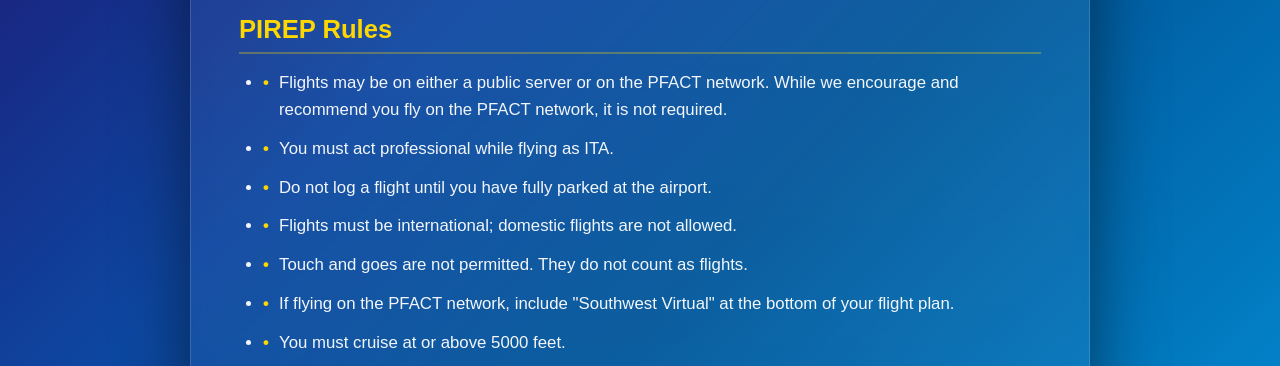
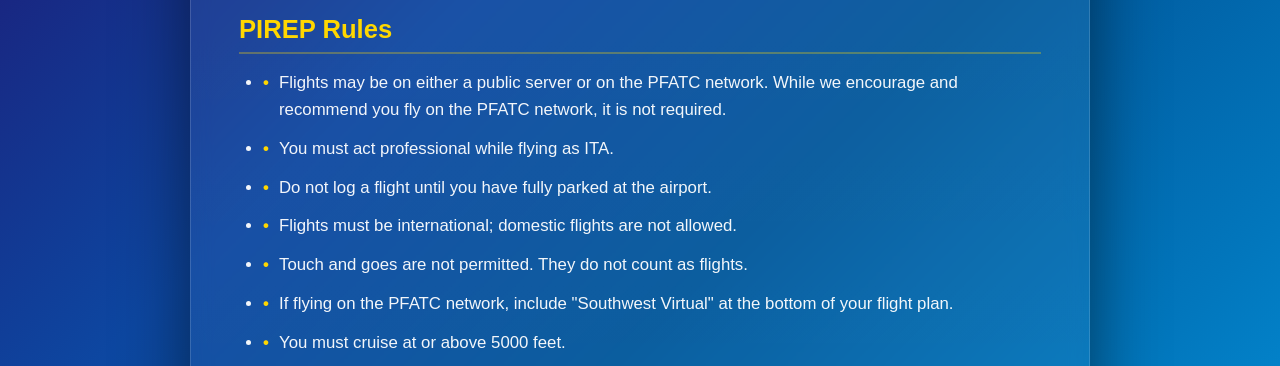
Before and after one commit to Cracck-code/ajaythehacker.github.io, a plain HTML site: page regole.html in a window 1280 px wide. Shown: the part 859-1225 px from the top of the page. Drawn offline with Linux system fonts and the light colour scheme.

```diff
--- a/regole.html
+++ b/regole.html
@@ -70,12 +70,12 @@
 
             <h2>PIREP Rules</h2>
             <ul>
-                <li>Flights may be on either a public server or on the PFACT network. While we encourage and recommend you fly on the PFACT network, it is not required.</li>
+                <li>Flights may be on either a public server or on the PFATC network. While we encourage and recommend you fly on the PFATC network, it is not required.</li>
                 <li>You must act professional while flying as ITA.</li>
                 <li>Do not log a flight until you have fully parked at the airport.</li>
                 <li>Flights must be international; domestic flights are not allowed.</li>
                 <li>Touch and goes are not permitted. They do not count as flights.</li>
-                <li>If flying on the PFACT network, include "Southwest Virtual" at the bottom of your flight plan.</li>
+                <li>If flying on the PFATC network, include "Southwest Virtual" at the bottom of your flight plan.</li>
                 <li>You must cruise at or above 5000 feet.</li>
                 <li>Do not log a flight and put the user as someone else. Only YOU can file PIREPs for YOU.</li>
                 <li>When taking a screenshot of your flight from PFTracker, please ensure the following are visible in your screenshot: flight trail, callsign, and flight information (altitude, speed, heading, aircraft type).</li>
```
